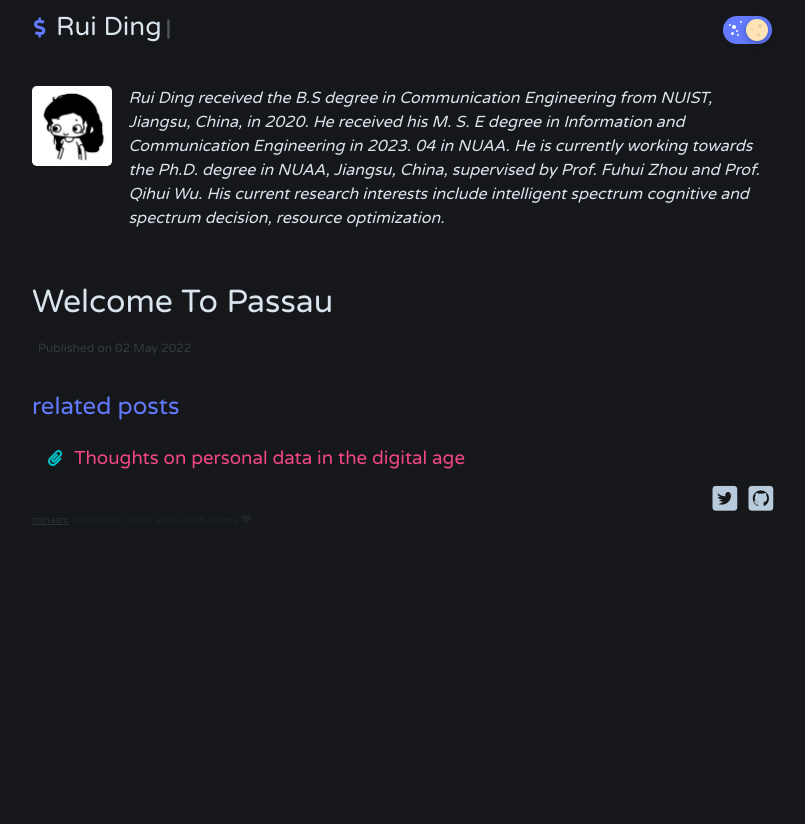
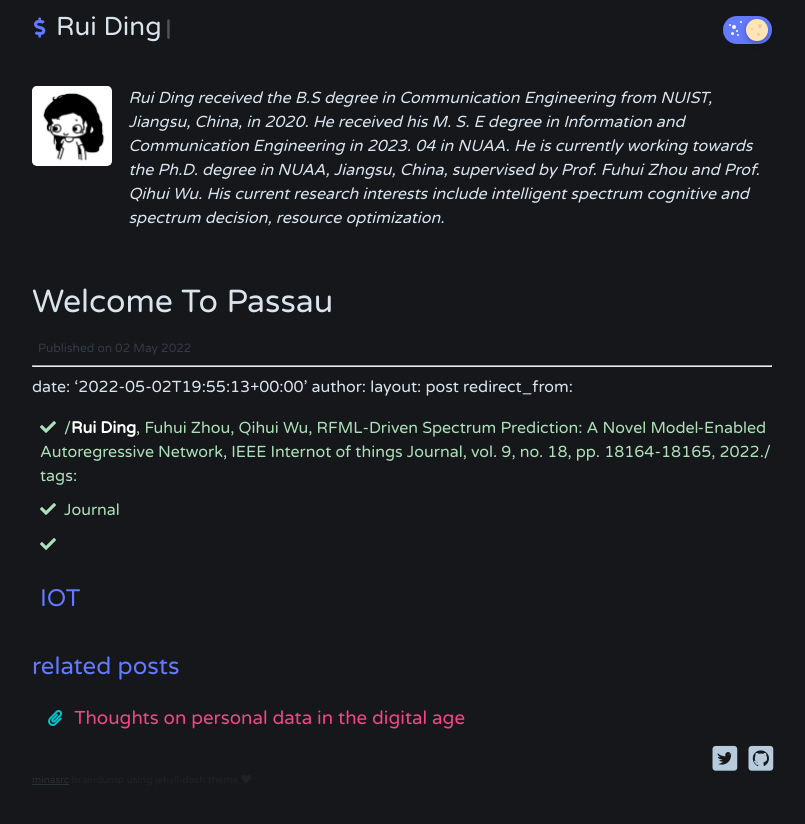
Before and after one commit to dingrui34/dingrui35.github.io, a Jekyll site: the page built from _posts/2022-11-02-welcome-to-passau.md, in a window 1280 px wide. Shown: the top 824 px of the page, without its empty margins (238-1043 px from the left). Built offline with Jekyll 4.4.1, drawn with Linux system fonts in a browser that asks for light colours; nearby versions of some CDN libraries.

Commit message:
Update 2022-11-02-welcome-to-passau.md

```diff
--- a/_posts/2022-11-02-welcome-to-passau.md
+++ b/_posts/2022-11-02-welcome-to-passau.md
@@ -9,3 +9,14 @@ tags:
   - Journal
   - IOT
 ---
+---
+
+date: '2022-05-02T19:55:13+00:00'
+author:
+layout: post
+redirect_from:
+  - /**Rui Ding**, Fuhui Zhou, Qihui Wu, RFML-Driven Spectrum Prediction: A Novel Model-Enabled Autoregressive Network, IEEE Internot of things Journal, vol. 9, no. 18, pp. 18164-18165, 2022./
+tags:
+  - Journal
+  - IOT
+---
```
